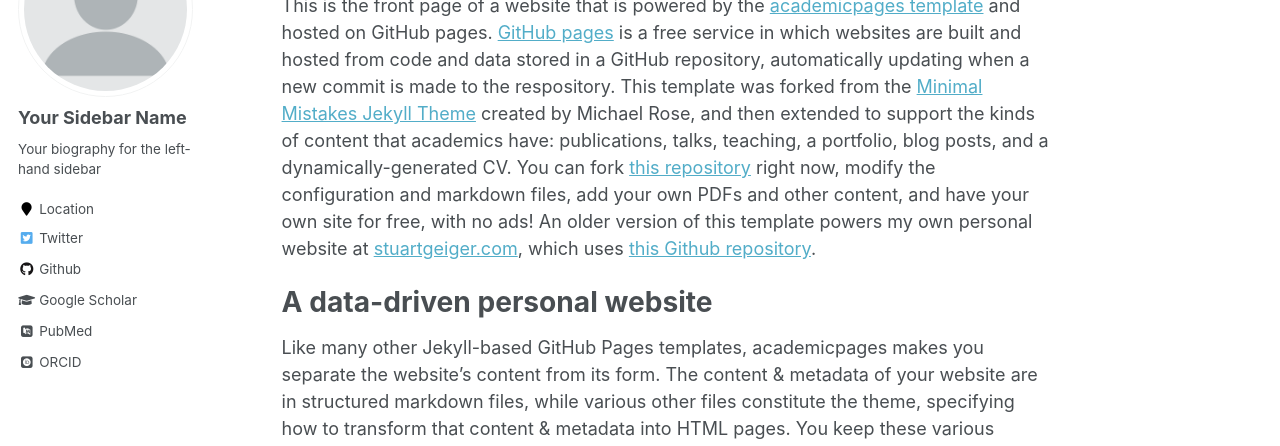
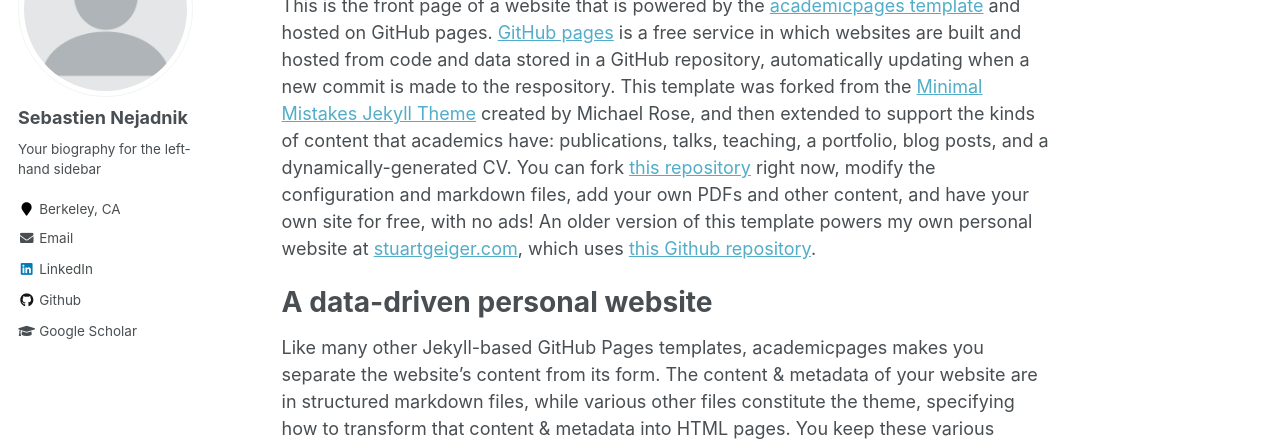
Before and after one commit to snejadnik/snejadnik.github.io, a Jekyll site: the page built from _pages/about.md, in a window 1280 px wide. Shown: the part 196-642 px from the top of the page. Built offline with Jekyll 4.4.1, drawn with Linux system fonts in a browser that asks for light colours; some web fonts are replaced.

Commit message:
Update _config.yml

```diff
--- a/_config.yml
+++ b/_config.yml
@@ -11,9 +11,9 @@ title                    : "Sebastien's Home Page"
 title_separator          : "-"
 name                     : &name "Sebastien Nejadnik"
 description              : &description "personal description"
-url                      : https://academicpages.github.io # the base hostname & protocol for your site e.g. "https://mmistakes.github.io"
+url                      : https://snejadnik.github.io # the base hostname & protocol for your site e.g. "https://mmistakes.github.io"
 baseurl                  : "" # the subpath of your site, e.g. "/blog"
-repository               : "academicpages/academicpages.github.io"
+repository               : "snejadnik/snejadnik.github.io"
 teaser                   :  # filename of teaser fallback teaser image placed in /images/, .e.g. "500x300.png"
 breadcrumbs              : false # true, false (default)
 words_per_minute         : 160
@@ -57,7 +57,7 @@ yandex_site_verification :
 
 # Social Sharing
 twitter:
-  username               : &twitter
+  username               :
 facebook:
   username               :
   app_id                 :
@@ -73,21 +73,21 @@ social:
 
 # Analytics
 analytics:
-  provider               :  "google-universal" # false (default), "google", "google-universal", "custom"
+  provider               :  "false" # false (default), "google", "google-universal", "custom"
   google:
     tracking_id          :
 
 
 # Site Author
 author:
-  name             : "Your Sidebar Name"
+  name             : "Sebastien Nejadnik"
   avatar           : "profile.png"
   bio              : "Your biography for the left-hand sidebar"
-  location         : "Location"
+  location         : "Berkeley, CA"
   employer         :
-  pubmed           : "https://www.ncbi.nlm.nih.gov/pubmed/?term=john+snow"
+  pubmed           : #"https://www.ncbi.nlm.nih.gov/pubmed/?term=john+snow"
   googlescholar    : "http://yourfullgooglescholarurl.com"
-  email            :
+  email            : "snejadnik@gmail.com"
   researchgate     :  # example: "https://www.researchgate.net/profile/yourprofile"
   uri              :
   bitbucket        :
@@ -96,20 +96,20 @@ author:
   flickr           :
   facebook         :
   foursquare       :
-  github           : "academicpages"
+  github           : "snejadnik"
   google_plus      :
   keybase          :
   instagram        :
   impactstory      : #"https://profiles.impactstory.org/u/xxxx-xxxx-xxxx-xxxx"
   lastfm           :
-  linkedin         :
-  orcid            : "http://orcid.org/yourorcidurl"
+  linkedin         : "https://www.linkedin.com/in/sebastien-nejadnik"
+  orcid            : #"http://orcid.org/yourorcidurl"
   pinterest        :
   soundcloud       :
   stackoverflow    : # http://stackoverflow.com/users/123456/username
   steam            :
   tumblr           :
-  twitter          : "replacethistwitterhandle"
+  twitter          :
   vine             :
   weibo            :
   xing             :
```
